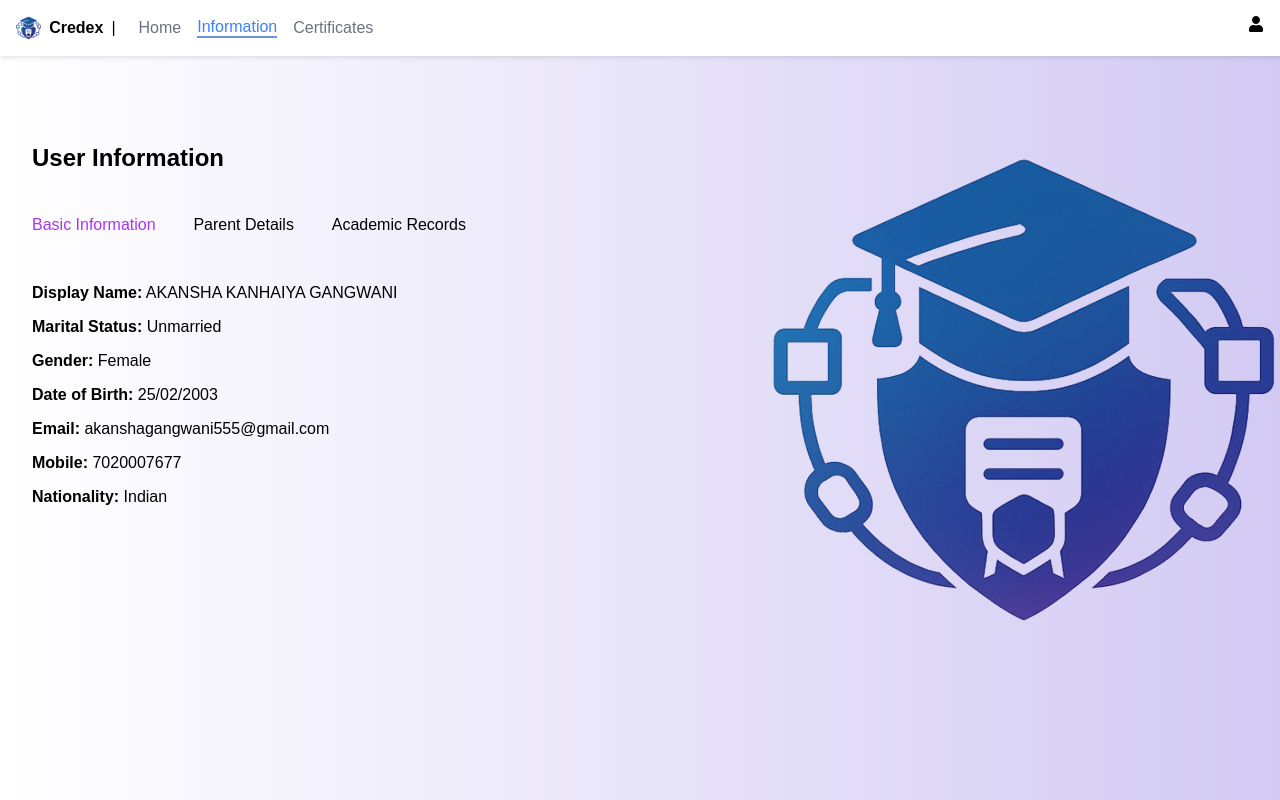
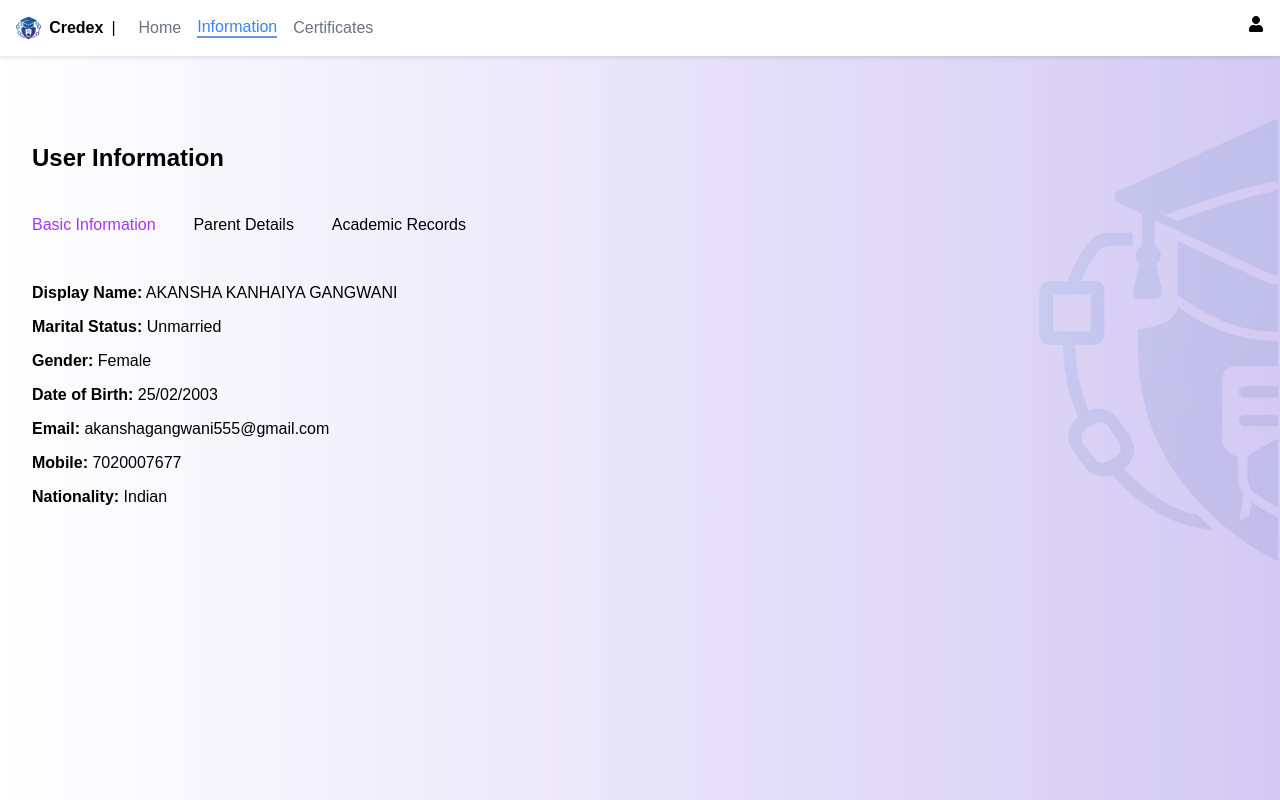
Before and after one commit to akanshagangwani/FY_Project, a React (Create React App) app in the folder project/aries-ethereum-bridge/Frontend/: page /userinfo in a window 1280 px wide. Built offline with nearby package versions, Linux system fonts and the light colour scheme.

Commit message:
logo changed, minor fixes, and profile button fixed

```diff
--- a/project/aries-ethereum-bridge/Frontend/src/Dashboard.css
+++ b/project/aries-ethereum-bridge/Frontend/src/Dashboard.css
@@ -4,6 +4,7 @@
   min-height: 100vh;
   width: 100vw;
 }
+
 
 .navbar {
   background: white;
@@ -12,8 +13,9 @@
   justify-content: space-between;
   align-items: left;
   box-shadow: 0 2px 4px rgba(0, 0, 0, 0.1);
-  height: 5vh;
+  /* height: 5vh; */
 }
+
 
 .logo-section {
   display: flex;
@@ -34,7 +36,7 @@
   display: flex;
   align-items: center;
   justify-content: flex-start; /* Align links to the left */
-  margin-left: 20px; /* Remove any existing margin */
+  margin-left: 15px; /* Remove any existing margin */
 
 }
 
@@ -121,17 +123,9 @@
   color: #374151;
 }
 
-.logo-center {
-  position: relative;
-  display: flex;
-  justify-content: flex-end;
-  margin-top: 50px; /* Add some space between the logo and the top of the page */
+.Centerlogo{
+  width: 90%;
+  height: 100%;
+  z-index: 1;
+  padding-left: 25px;
 }
-
-.logo-center .logo {
-  width: 100px; /* Adjust the width of the logo */
-  height: 100px; /* Adjust the height of the logo */
-  position: absolute;
-  background-color: #ccc; /* Change the background color to grey */
-  opacity: 0.4;
-}
--- a/project/aries-ethereum-bridge/Frontend/src/Dashboard.jsx
+++ b/project/aries-ethereum-bridge/Frontend/src/Dashboard.jsx
@@ -1,7 +1,8 @@
 import React from "react";
-import { FaUser } from "react-icons/fa";
 import "./Dashboard.css";
+import ProfileButton from "./ProfileButton";
 import { Link } from "react-router-dom";
+
 const Dashboard = () => {
   return (
     <div className="home-container">
@@ -9,22 +10,24 @@ const Dashboard = () => {
       <nav className="navbar">
         <div className="logo-section">
           <img
-            src="/logo.png" // Replace with actual logo
+            src="/logo.png"
             alt="Credex Logo"
             className="logo1"
           />
-          <Link to="/" style={{textDecoration:"none"}}>
-          <span className="brand">Credex</span>
+          <Link to="/" style={{ textDecoration: "none" }}>
+            <span className="brand">Credex</span>
           </Link>
           <a>|</a>
           <div className="nav-links">
-          <a href="/dashboard" className="active-link">Home</a>
-          <a href="/UserInfo">Information</a>
-          <a href="#">Certificates</a>
-        </div>
+            <a href="/dashboard" className="active-link">
+              Home
+            </a>
+            <a href="/UserInfo">Information</a>
+            <a href="#">Certificates</a>
+          </div>
         </div>
 
-        <FaUser className="user-icon1" />
+        <ProfileButton />
       </nav>
 
       {/* Main Content */}
@@ -36,22 +39,24 @@ const Dashboard = () => {
           <div className="profile-section">
             <img
               src="/gangwani.png" // Replace with actual profile image
-              alt="User Profile"
+              alt="User  Profile"
               className="profile-pic"
             />
             <span className="profile-name">AKANSHA KANHAIYA GANGWANI</span>
             <br></br>
             <br></br>
           </div>
-          <p className="registration">Your Registration No.: <span className="reg-number">xxxxxxxxxxxxxxxx</span></p>
+          <p className="registration">
+            Your Registration No.: <span className="reg-number">xxxxxxxxxxxxxxxx</span>
+          </p>
           <p className="degree-title">Verified Results/Degrees</p>
           <p className="degree-info">1. Bachelors in Technology 2025</p>
         </div>
         <div className="logo-center">
           <img
-            src="/logo.png" // Replace with actual logo
+            src="/Halflogo.png" // Replace with actual logo
             alt="Credex Logo"
-            className="centerlogo"
+            className="Centerlogo"
           />
         </div>
       </div>
--- a/project/aries-ethereum-bridge/Frontend/src/Issuance.css
+++ b/project/aries-ethereum-bridge/Frontend/src/Issuance.css
@@ -121,3 +121,38 @@
   .submit-btn:hover {
     background-color: #5b1a9b;
   }
+
+  .Centerlogo{
+    width: 90%;
+    height: 100%;
+    z-index: 1;
+    padding-left: 25px;
+  }
+
+  .pop-up-box {
+    position: absolute;
+    top: 50px;
+    right: 20px;
+    background-color: #fefefe;
+    border: 1px solid #ddd;
+    border-radius: 10px;
+    padding: 10px;
+  }
+
+  .pop-up-box.show {
+    display: block;
+  }
+
+  .pop-up-box button {
+    margin: 10px;
+    padding: 10px;
+    border: none;
+    border-radius: 5px;
+    background-color: #8970ef;
+    color: #fff;
+    cursor: pointer;
+  }
+
+  .pop-up-box button:hover {
+    background-color: #7b36af;
+  }
--- a/project/aries-ethereum-bridge/Frontend/src/Issuance.jsx
+++ b/project/aries-ethereum-bridge/Frontend/src/Issuance.jsx
@@ -1,7 +1,7 @@
 import React, { useState } from "react";
 import "./Schema.css";
 import { Link } from 'react-router-dom';
-import { FaUser } from "react-icons/fa";
+import ProfileButton from "./ProfileButton";
 
 const Issuance = () => {
     const [activeTab, setActiveTab] = useState("basic");
@@ -31,8 +31,7 @@ const Issuance = () => {
                     </div>
                 </div>
 
-
-                <FaUser className="user-icon" />
+                <ProfileButton />
             </nav>
 
             {/* Main Content */}
@@ -98,9 +97,9 @@ const Issuance = () => {
                 </div>
                 <div className="logo-center3">
                     <img
-                        src="/logo.png" // Replace with actual logo
+                        src="/Halflogo.png" // Replace with actual logo
                         alt="Credex Logo"
-                        className="centerlogo"
+                        className="Centerlogo"
                     />
                 </div>
             </div>
--- a/project/aries-ethereum-bridge/Frontend/src/LoginAs.css
+++ b/project/aries-ethereum-bridge/Frontend/src/LoginAs.css
@@ -97,6 +97,12 @@ body {
   text-align: center;
 }
 
+.dropdown1 option {
+  padding-left: 50%;
+  text-align: left;
+  transform: translateX(-50%);
+}
+
 /* Login Button */
 .login-btn1 {
   width: 51%;
--- /dev/null
+++ b/project/aries-ethereum-bridge/Frontend/src/ProfileButton.css
@@ -0,0 +1,27 @@
+.pop-up-box {
+    position: absolute;
+    top: 50px;
+    right: 20px;
+    background-color: #fefefe;
+    border: 1px solid #ddd;
+    border-radius: 10px;
+    padding: 10px;
+  }
+
+  .pop-up-box.show {
+    display: block;
+  }
+
+  .pop-up-box button {
+    margin: 10px;
+    padding: 10px;
+    border: none;
+    border-radius: 5px;
+    background-color: #8970ef;
+    color: #fff;
+    cursor: pointer;
+  }
+
+  .pop-up-box button:hover {
+    background-color: #7b36af;
+  }
--- /dev/null
+++ b/project/aries-ethereum-bridge/Frontend/src/ProfileButton.jsx
@@ -0,0 +1,62 @@
+import React, { useState, useEffect } from "react";
+import { Link, useNavigate } from "react-router-dom";
+import { FaUser       } from "react-icons/fa";
+import "./ProfileButton.css"; // Import the CSS file
+
+const PopUpBox = ({ handleSignOut, handleSwitchAccount, setShowPopUp }) => {
+  return (
+    <div className="pop-up-box">
+      <button onClick={handleSignOut}>Sign Out</button>
+      <button onClick={handleSwitchAccount}>Switch Account</button>
+    </div>
+  );
+};
+
+const ProfileButton = () => {
+  const [showPopUp, setShowPopUp] = useState(false);
+  const navigate = useNavigate();
+
+  const handleSignOut = () => {
+    // Sign out logic here
+    console.log("Sign out clicked");
+    navigate("/");
+  };
+
+  const handleSwitchAccount = () => {
+    // Switch account logic here
+    console.log("Switch account clicked");
+  };
+
+  const handleClickOutside = (event) => {
+    if (!event.target.closest(".pop-up-box") && !event.target.classList.contains("user-icon1")) {
+      setShowPopUp(false);
+    }
+  };
+
+  const handleIconClick = (event) => {
+    event.stopPropagation();
+    setShowPopUp(!showPopUp);
+  };
+
+  useEffect(() => {
+    document.addEventListener("click", handleClickOutside);
+    return () => {
+      document.removeEventListener("click", handleClickOutside);
+    };
+  }, []);
+
+  return (
+    <div>
+      <FaUser       className="user-icon1" onClick={handleIconClick} />
+      {showPopUp && (
+        <PopUpBox
+          handleSignOut={handleSignOut}
+          handleSwitchAccount={handleSwitchAccount}
+          setShowPopUp={setShowPopUp}
+        />
+      )}
+    </div>
+  );
+};
+
+export default ProfileButton;
--- a/project/aries-ethereum-bridge/Frontend/src/Schema.css
+++ b/project/aries-ethereum-bridge/Frontend/src/Schema.css
@@ -33,6 +33,14 @@
   justify-content: flex-start;
   margin-left: 15px;
   color: #6b7280;
+}
+
+.nav-links3 a {
+  margin-right: 16px;
+  text-decoration: none;
+  color: #6b7280;
+  font-weight: 500;
+  transition: color 0.3s; /* Smooth transition for hover effect */
 
 }
 
@@ -43,10 +51,8 @@
 }
 
 .brand3 {
-  color: black;
-  font-size: 20px;
-  font-weight: 900;
-  font-family:system-ui, -apple-system, BlinkMacSystemFont, 'Segoe UI', Roboto, Oxygen, Ubuntu, Cantarell, 'Open Sans', 'Helvetica Neue', sans-serif;
+  font-weight: bold;
+  color: #030303
 }
 
 .content-box3 {
@@ -129,3 +135,10 @@
   padding-bottom: 2px; /* Added padding between text and underline */
 
 }
+
+.Centerlogo{
+  width: 90%;
+  height: 100%;
+  z-index: 1;
+  padding-left: 25px;
+}
--- a/project/aries-ethereum-bridge/Frontend/src/Schema.jsx
+++ b/project/aries-ethereum-bridge/Frontend/src/Schema.jsx
@@ -1,7 +1,8 @@
 import React, { useState } from "react";
 import "./Schema.css";
 import { Link } from 'react-router-dom';
-import { FaUser } from "react-icons/fa";
+import ProfileButton from "./ProfileButton";
+
 
 const Schema = () => {
     const [activeTab, setActiveTab] = useState("basic");
@@ -31,8 +32,7 @@ const Schema = () => {
                 </div>
                 </div>
 
-
-                <FaUser className="user-icon" />
+                <ProfileButton/>
             </nav>
 
             {/* Main Content */}
@@ -100,9 +100,9 @@ const Schema = () => {
                 </div>
                 <div className="logo-center3">
                     <img
-                        src="/logo.png" // Replace with actual logo
+                        src="/Halflogo.png" // Replace with actual logo
                         alt="Credex Logo"
-                        className="centerlogo"
+                        className="Centerlogo"
                     />
                 </div>
             </div>
--- a/project/aries-ethereum-bridge/Frontend/src/UserInfo.css
+++ b/project/aries-ethereum-bridge/Frontend/src/UserInfo.css
@@ -117,19 +117,13 @@
   color: #374151;
 }
 
-.logo-center2 {
-  position: relative;
-  display: flex;
-  justify-content: flex-end;
-  margin-top: 50px; /* Add some space between the logo and the top of the page */
-}
 
-.logo-center2 .logo {
-  width: 100px; /* Adjust the width of the logo */
-  height: 100px; /* Adjust the height of the logo */
-  position: absolute;
-  background-color: #ccc; /* Change the background color to grey */
-  opacity: 0.4;
+
+.Centerlogo{
+  width: 90%;
+  height: 100%;
+  z-index: 1;
+  padding-left: 25px;
 }
 
 .tab-container {
--- a/project/aries-ethereum-bridge/Frontend/src/UserInfo.jsx
+++ b/project/aries-ethereum-bridge/Frontend/src/UserInfo.jsx
@@ -1,7 +1,8 @@
 import React, { useState } from "react";
 import "./UserInfo.css";
 import { Link } from 'react-router-dom';
-import { FaUser } from "react-icons/fa";
+import ProfileButton from "./ProfileButton";
+
 
 const UserInfo = () => {
   const [activeTab, setActiveTab] = useState("basic");
@@ -27,7 +28,7 @@ const UserInfo = () => {
         </div>
         </div>
 
-        <FaUser className="user-icon2" />
+        <ProfileButton/>
       </nav>
 
       {/* Main Content */}
@@ -93,9 +94,9 @@ const UserInfo = () => {
         </div>
         <div className="logo-center2">
           <img
-            src="/logo.png" // Replace with actual logo
+            src="/Halflogo.png" // Replace with actual logo
             alt="Credex Logo"
-            className="centerlogo"
+            className="Centerlogo"
           />
         </div>
       </div>
```
Also changed, not shown: project/aries-ethereum-bridge/Frontend/public/Halflogo.png (added).
